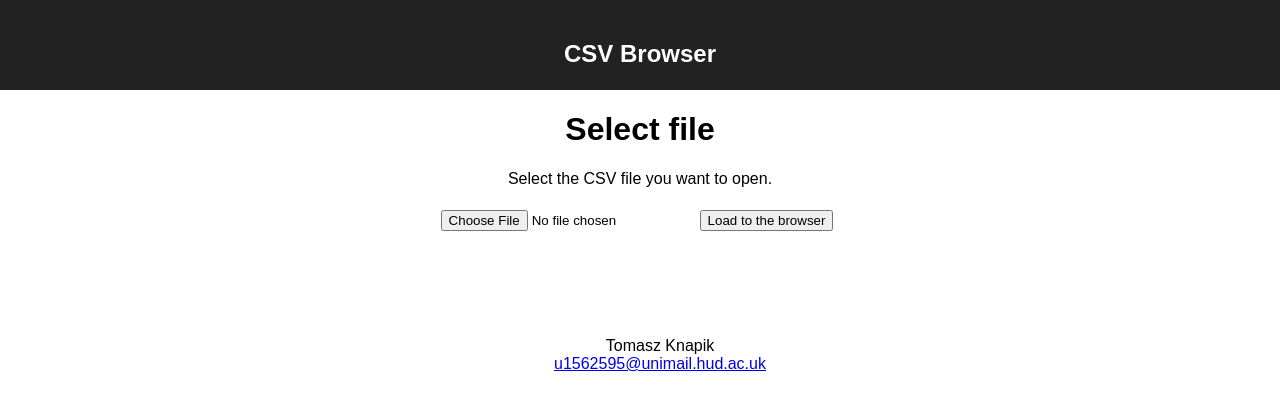
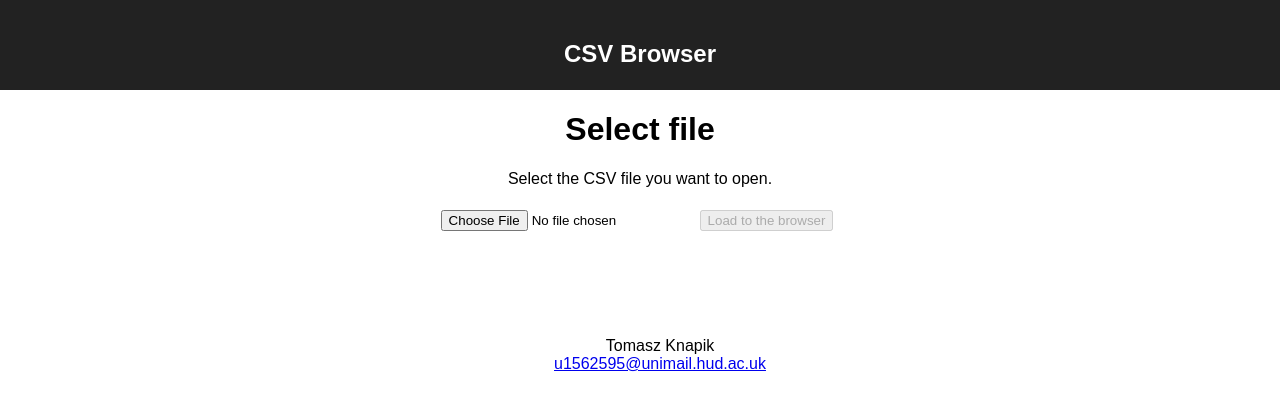
Before and after one commit to tm-kn/csv-browser, a React (Create React App) app: page / in a window 1280 px wide. Shown: the top 410 px of the page. Built offline with nearby package versions, Linux system fonts and the light colour scheme.

Commit message:
Do not let click load file when file is not selected

```diff
--- a/src/CsvBrowser.js
+++ b/src/CsvBrowser.js
@@ -139,7 +139,7 @@ class CsvBrowser extends React.Component {
           <p>Select the CSV file you want to open.</p>
           <form onSubmit={this.handleSubmitFile}>
             <input type="file" onChange={this.handleChangeFile} name="csvFile" accept="text/csv, .csv" />
-            <input className="button" type="submit" value="Load to the browser" />
+            <input disabled={!this.state.changingFile} className="button" type="submit" value="Load to the browser" />
           </form>
         </div>
       );
@@ -407,6 +407,11 @@ class CsvBrowser extends React.Component {
   handleSubmitFile(event) {
     event.preventDefault();
 
+    if (!this.state.changingFile) {
+      alert('Please choose a file first');
+      return;
+    }
+
     this.setState(state => ({
       file: state.changingFile,
       changingFile: undefined
```
